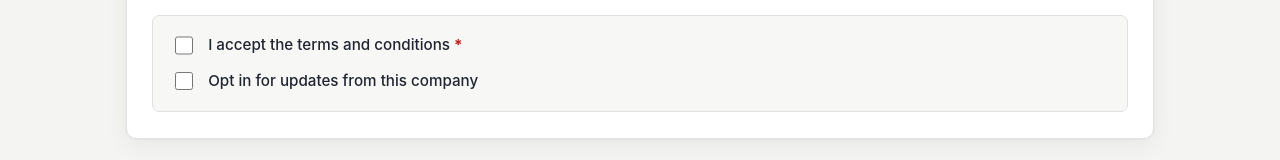
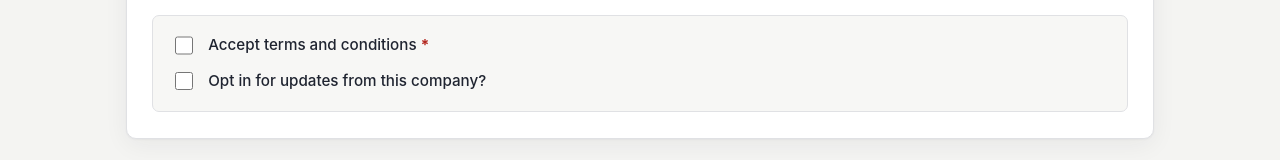
Before and after one commit to cuteshaun/checkout-form, a React (Vite) app: page / in a window 1280 px wide. Shown: the part 1922-2082 px from the top of the page. Built offline with nearby package versions, Linux system fonts and the light colour scheme.

Commit message:
Update naming

```diff
--- a/src/App.jsx
+++ b/src/App.jsx
@@ -548,7 +548,7 @@ function CheckoutScreen({ headingRef, onSubmit }) {
                   })}
                 />
                 <label htmlFor="field-acceptTerms">
-                  I accept the terms and conditions <Req />
+                  Accept terms and conditions <Req />
                 </label>
               </div>
               <FieldError id="error-acceptTerms" error={errors.acceptTerms} />
@@ -560,7 +560,7 @@ function CheckoutScreen({ headingRef, onSubmit }) {
                   {...register("optInUpdates")}
                 />
                 <label htmlFor="field-optInUpdates">
-                  Opt in for updates from this company
+                  Opt in for updates from this company?
                 </label>
               </div>
             </div>
```
